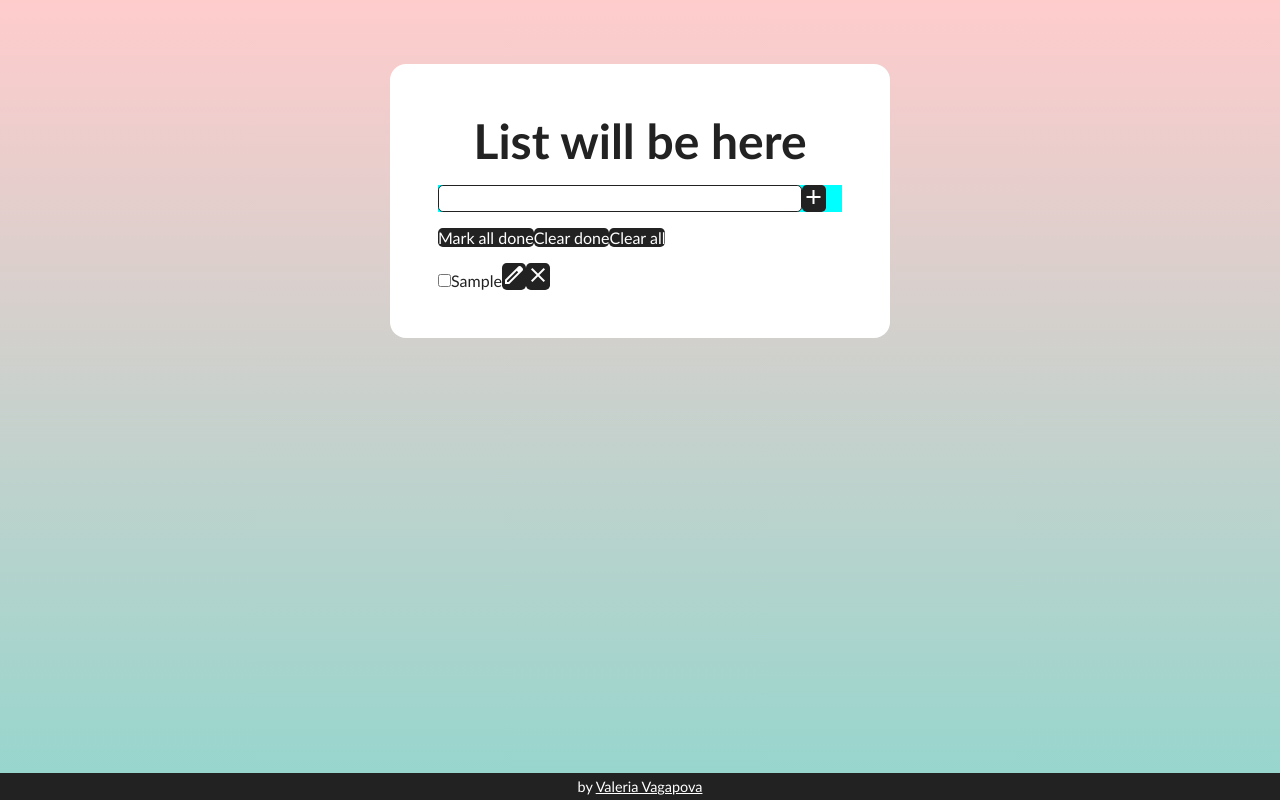
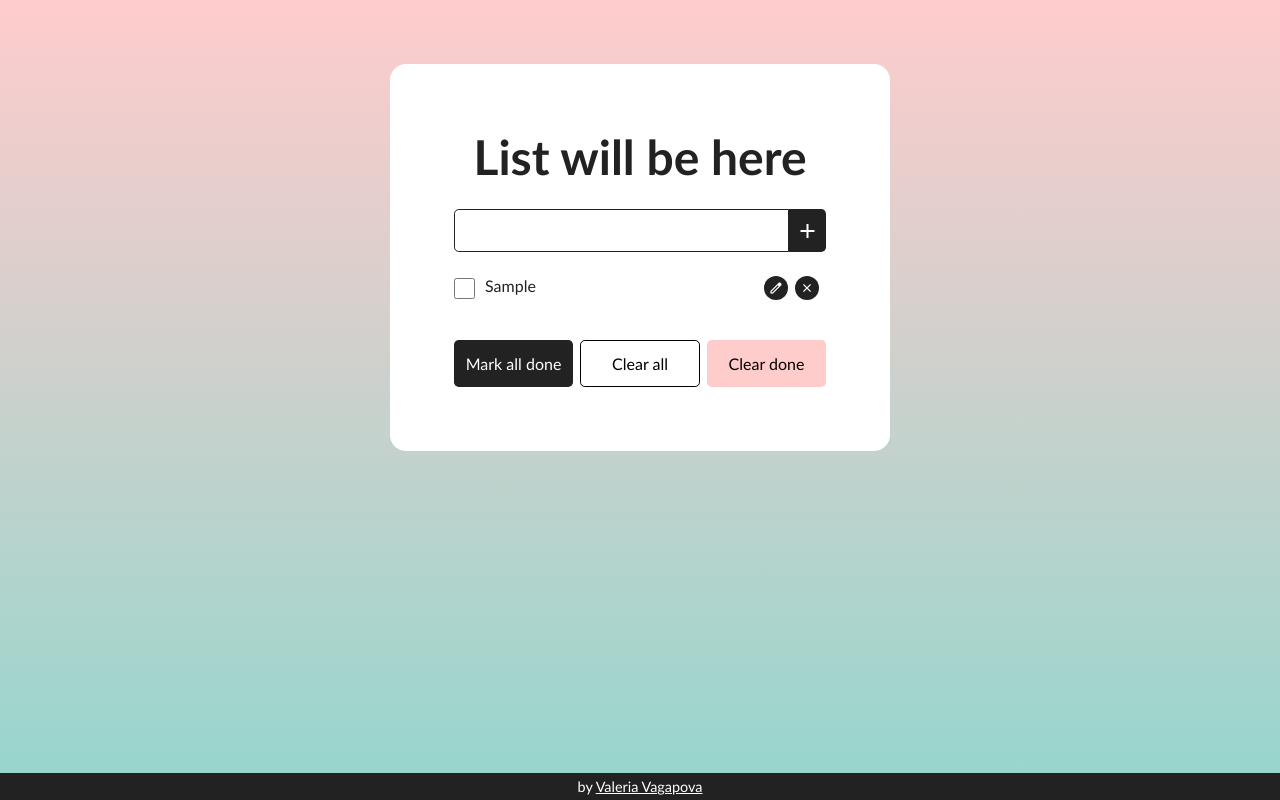
Before and after one commit to pixelsnow/todo_app_react_redux_typescript, a React (Create React App) app: page / in a window 1280 px wide. Both pictures are taken after typing "Sample" into the empty fields and a click on the button "add". Built offline with nearby package versions, Linux system fonts and the light colour scheme.

Commit message:
do styling

```diff
--- a/src/App.css
+++ b/src/App.css
@@ -14,6 +14,7 @@ button {
   border-radius: 0.3rem;
   font-size: inherit;
   font-family: inherit;
+  cursor: pointer;
 }
 
 input {
--- a/src/components/Controls.module.css
+++ b/src/components/Controls.module.css
@@ -0,0 +1,31 @@
+.buttons {
+  margin: 1rem 0 0;
+  display: flex;
+  justify-content: space-between;
+}
+
+.buttons button {
+  padding: 0.8rem 0;
+}
+
+.buttons button:nth-child(1) {
+  width: 32%;
+  background-color: #222;
+}
+.buttons button:nth-child(2) {
+  width: 32%;
+  background-color: white;
+  border: 1px solid black;
+  color: black;
+}
+
+.buttons button:nth-child(3) {
+  width: 32%;
+  background-color: #ffcccc;
+
+  color: black;
+}
+
+.buttons button:hover {
+  background-color: #444;
+}
--- a/src/components/Controls.tsx
+++ b/src/components/Controls.tsx
@@ -6,6 +6,8 @@ import {
   removeDone,
   markAllDone,
 } from "../features/todo_list/todoSlice";
+
+import classes from "./Controls.module.css";
 
 const Controls = () => {
   const dispatch = useDispatch();
@@ -23,10 +25,10 @@ const Controls = () => {
   };
 
   return (
-    <div>
+    <div className={classes.buttons}>
       <button onClick={markAll}>Mark all done</button>
+      <button onClick={clearAll}>Clear all</button>
       <button onClick={clearDone}>Clear done</button>
-      <button onClick={clearAll}>Clear all</button>
     </div>
   );
 };
--- a/src/components/Input.module.css
+++ b/src/components/Input.module.css
@@ -1,16 +1,22 @@
 .form {
-  background-color: aqua;
   display: flex;
 }
 
 .form input {
   width: 90%;
+  padding: 0.7rem;
+  border-radius: 0.3rem 0 0 0.3rem;
 }
+
 .form button {
+  width: 10%;
   background-color: #222;
   color: white;
   border: none;
-  border-radius: 0.3rem;
+  border-radius: 0 0.3rem 0.3rem 0;
   font-size: inherit;
   font-family: inherit;
+  display: flex;
+  justify-content: center;
+  align-items: center;
 }
--- a/src/components/Item.module.css
+++ b/src/components/Item.module.css
@@ -1,3 +1,37 @@
+.item {
+  display: grid;
+  grid-template-columns: 1fr 10fr 1fr;
+  align-items: center;
+}
+
+.item form {
+  display: grid;
+  grid-template-columns: 9fr 1fr;
+}
+
+.button_container {
+  display: flex;
+  align-items: center;
+}
+
+.item button {
+  display: flex;
+  justify-content: center;
+  align-items: center;
+  border-radius: 50%;
+  height: 1.5rem;
+  width: 1.5rem;
+}
+
+.item button span {
+  font-size: 1rem;
+}
+
+.item form input {
+  width: 97%;
+  padding: 0.5rem;
+}
+
 .done {
   text-decoration: line-through;
 }
@@ -5,3 +39,18 @@
 .not_done {
   text-decoration: none;
 }
+.checkbox_container {
+  display: flex;
+  justify-content: left;
+  align-items: center;
+}
+
+.checkbox_container input {
+  width: 1.3rem;
+  height: 1.3rem;
+}
+
+.task_container {
+  display: grid;
+  grid-template-columns: 9fr 1fr;
+}
--- a/src/components/Item.tsx
+++ b/src/components/Item.tsx
@@ -1,13 +1,11 @@
 import React, { ChangeEvent, useState } from "react";
-import { useDispatch, useSelector } from "react-redux";
+import { useDispatch } from "react-redux";
 
 import {
   removeItem,
   toggleDone,
   editTask,
 } from "../features/todo_list/todoSlice";
-import { selectTodos } from "../app/store";
-import EditItem from "./EditItem";
 
 import classes from "./Item.module.css";
 
@@ -44,7 +42,8 @@ const Item = (props: ItemProps) => {
   const onToggleDone = () => dispatch(toggleDone(props.index));
 
   return (
-    <div>
+    <div className={classes.item}>
+      <div className={classes.checkbox_container}>
         <input
           onChange={onToggleDone}
           type="checkbox"
@@ -52,30 +51,37 @@ const Item = (props: ItemProps) => {
           id={"done" + props.index}
           checked={props.data.done}
         />
+      </div>
       {editing ? (
-        <>
         <form onSubmit={editDone}>
+          <div className={classes.input_container}>
             <input type="text" value={props.data.task} onChange={handleEdit} />
+          </div>
+          <div className={classes.button_container}>
             <button type="submit">
               <span className="material-symbols-outlined">done</span>
             </button>
+          </div>
         </form>
-        </>
       ) : (
-        <>
+        <div className={classes.task_container}>
           <label htmlFor={"done" + props.index}>
-            <span className={props.data.done ? classes.done : classes.not_done}>
+            <p className={props.data.done ? classes.done : classes.not_done}>
               {props.data.task}
-            </span>
+            </p>
           </label>
+          <div className={classes.button_container}>
             <button onClick={editItem}>
               <span className="material-symbols-outlined">edit</span>
             </button>
-        </>
+          </div>
+        </div>
       )}
+      <div>
         <button onClick={deleteItem}>
           <span className="material-symbols-outlined">close</span>
         </button>
+      </div>
     </div>
   );
 };
--- a/src/components/List.module.css
+++ b/src/components/List.module.css
@@ -9,12 +9,12 @@
 .list_container {
   background-color: white;
   width: 500px;
-  padding: 3rem;
+  padding: 4rem;
   margin: 5% 0.5rem 0.5rem;
   border-radius: 1rem;
   display: flex;
   flex-direction: column;
-  gap: 1rem;
+  gap: 1.5rem;
 }
 
 .list_container h3 {
--- a/src/components/List.tsx
+++ b/src/components/List.tsx
@@ -15,10 +15,11 @@ const List = () => {
       <div className={classes.list_container}>
         <h3>List will be here</h3>
         <Input />
-        <Controls />
+
         {list.map((item, index) => (
           <Item data={item} index={index} key={index} />
         ))}
+        <Controls />
       </div>
     </div>
   );
```
Also changed, not shown: src/components/EditItem.tsx (deleted, +0 -19 lines). Lines whose indentation alone changed are shown as unchanged.
